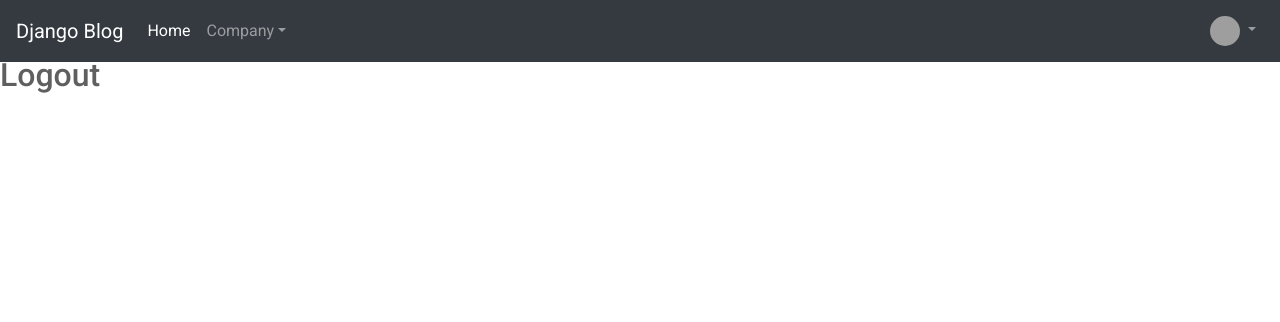
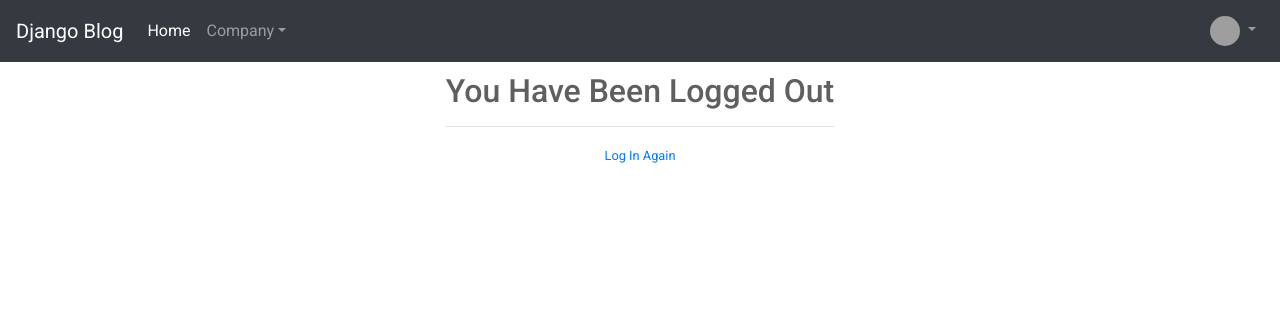
Before and after one commit to leihuagh/Django-Bootstrap-Blog, a Django app: page /logout in a window 1280 px wide. Shown: the top 322 px of the page. Run offline with Django 3.2, Linux system fonts and the light colour scheme; some libraries are stand-ins or nearby versions; grey boxes are pictures that could not be loaded.

Commit message:
login logout redirect

```diff
--- a/authentication/templates/login.html
+++ b/authentication/templates/login.html
@@ -7,7 +7,7 @@ Login
 
 {% block main_contents %}
 
-<div class="container">
+<div class="container pt-5">
     <div class="row">
         <div class="col-md-3"></div>
         <div class="col-md-6">
--- a/authentication/templates/logout.html
+++ b/authentication/templates/logout.html
@@ -5,5 +5,16 @@ Logout
 {% endblock head_title %}
 
 {% block main_contents %}
-<h2>Logout</h2>
+<div class="container">
+    <div class="row">
+        <div class="mx-auto text-center mt-3 mb-5">
+            <h2 class="text-capitalize">you have been logged out</h2>
+            <div class="border-top mt-3 pt-3">
+                <small class="text-muted text-capitalize">
+                    <a href="{% url 'login' %}">log in again</a>
+                </small>
+            </div>
+        </div>
+    </div>
+</div>
 {% endblock main_contents %}
--- a/config/settings.py
+++ b/config/settings.py
@@ -133,3 +133,8 @@ STATICFILES_DIRS = [
 ]
 
 STATIC_ROOT = os.path.join(BASE_DIR, 'static')
+
+CRISPY_TEMPLATE_PACK = 'bootstrap4'
+
+LOGIN_REDIRECT_URL = '/'
+LOGIN_URL = 'login'
--- a/templates/base/navbar.html
+++ b/templates/base/navbar.html
@@ -44,7 +44,7 @@
                     <a class="dropdown-item" href="#">My Profile</a>
                     <a class="dropdown-item" href="#">Reset Password</a>
                     <a class="dropdown-item" href="#">Change Password</a>
-                    <a class="dropdown-item" href="#">Logout</a>
+                    <a class="dropdown-item" href="{% url 'logout' %}">Logout</a>
                 </div>
             </li>
             {% else %}
@@ -60,7 +60,7 @@
                         <div class="dropdown-divider"></div>
                     </div>
                     <a class="dropdown-item" href="#">Register</a>
-                    <a class="dropdown-item" href="#">Login</a>
+                    <a class="dropdown-item" href="{% url 'login' %}">Login</a>
                 </div>
             </li>
             {% endif %}
```
Also changed, not shown: db.sqlite3.
